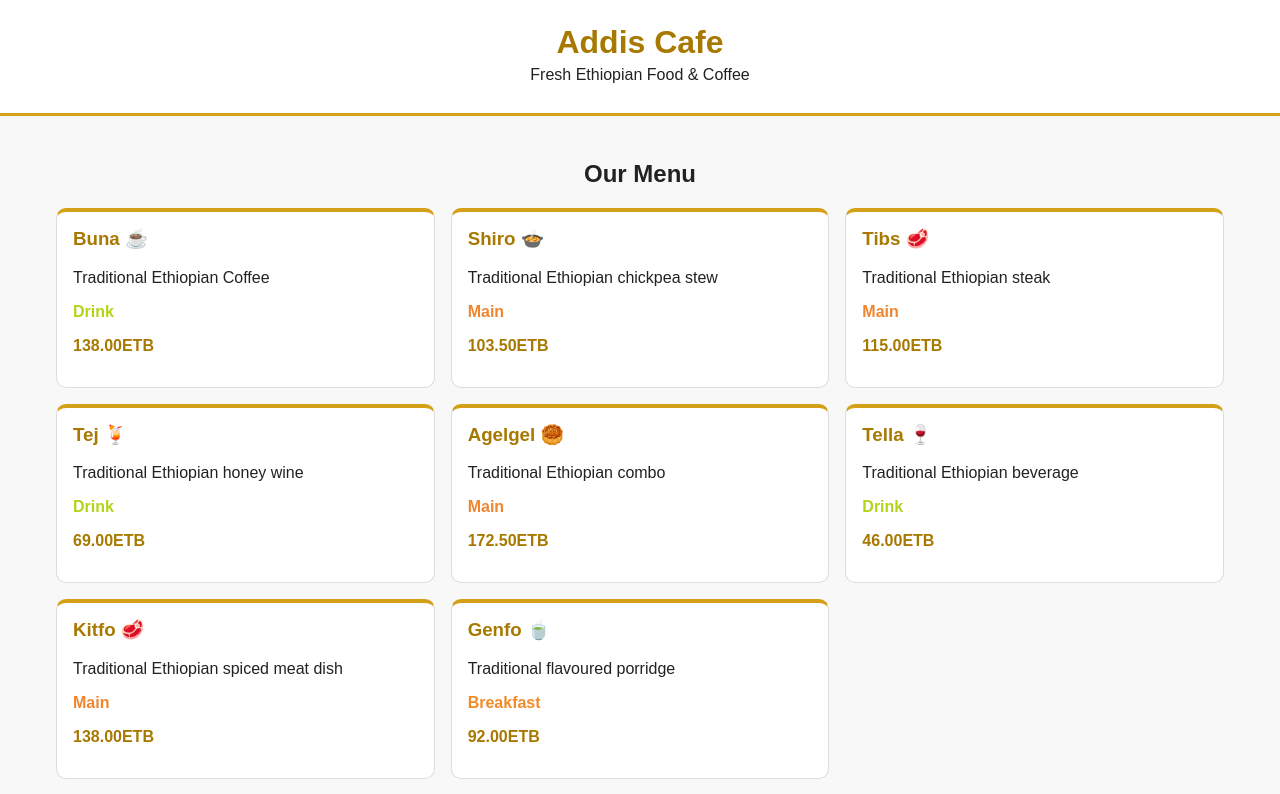
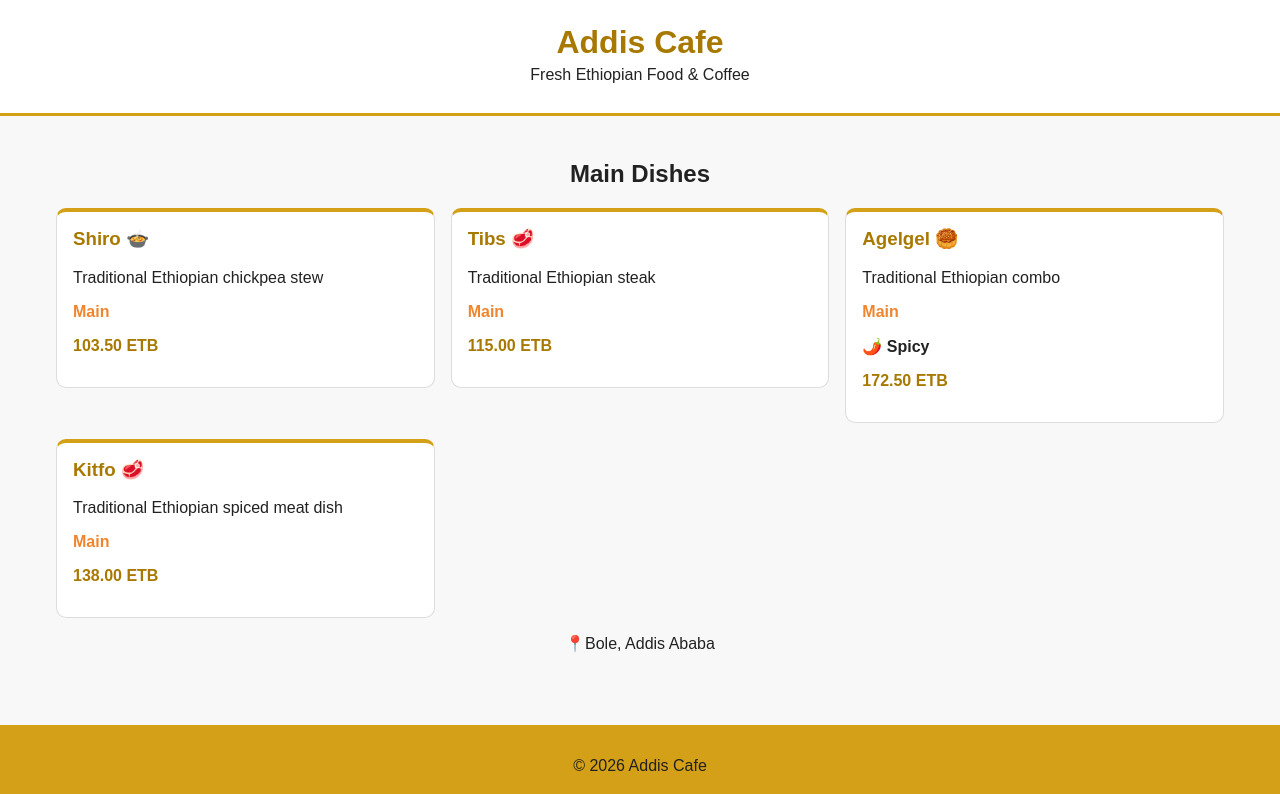
Before and after one commit to mistere12/react, a React (Vite) app: page / in a window 1280 px wide. Shown: the top 794 px of the page. Built offline with nearby package versions, Linux system fonts and the light colour scheme.

Commit message:
Day 27: add props, validation & rendering patterns

```diff
--- a/package.json
+++ b/package.json
@@ -10,6 +10,7 @@
     "preview": "vite preview"
   },
   "dependencies": {
+    "prop-types": "^15.8.1",
     "react": "^19.2.8",
     "react-dom": "^19.2.8"
   },
--- a/src/App.jsx
+++ b/src/App.jsx
@@ -1,5 +1,5 @@
 import { Header} from './Header'
-import { Menu } from './Menu'
+import  Menu  from './Menu'
 import { Footer } from './Footer'
 
 function App() {
@@ -15,7 +15,7 @@ function App() {
 
      <Footer/>
     </>
-  )
+  );
 }
 
-export default App
+export default App;
--- /dev/null
+++ b/src/Card.jsx
@@ -0,0 +1,11 @@
+import PropTypes from "prop-types";
+
+function Card({ children }) {
+  return <div className="card">{children}</div>;
+}
+
+Card.propTypes = {
+  children: PropTypes.node.isRequired
+};
+
+export default Card;
--- /dev/null
+++ b/src/Dish.jsx
@@ -0,0 +1,35 @@
+import PropTypes from "prop-types";
+
+function Dish({ name, price, description, category, emoji, spicy, currency = "ETB" }) {
+  return (
+    <article className={`menu-item ${category.toLowerCase()}`}>
+      <h3>
+        {name} {emoji}
+      </h3>
+
+      <p>{description}</p>
+
+      <p className={`category ${category.toLowerCase()}`}>
+        {category}
+      </p>
+
+      {spicy && <p className="spicy">🌶️ Spicy</p>}
+
+      <p className="price">
+        {(price * 1.15).toFixed(2)} {currency}
+      </p>
+    </article>
+  );
+}
+
+Dish.propTypes = {
+  name: PropTypes.string.isRequired,
+  price: PropTypes.number.isRequired,
+  description: PropTypes.string.isRequired,
+  category: PropTypes.string.isRequired,
+  emoji: PropTypes.string.isRequired,
+  spicy: PropTypes.bool,
+  currency: PropTypes.string
+};
+
+export default Dish;
--- a/src/Menu.jsx
+++ b/src/Menu.jsx
@@ -1,91 +1,38 @@
-import { MenuItem } from './MenuItem';
+import menu from "./data";
+import Dish from "./Dish";
+import Card from "./Card";
 
-const menu= [
-    {
-        id: 1,
-        name: "Buna",
-        price: 120,
-        description: "Traditional Ethiopian Coffee",
-        category: "Drink",
-        emoji: "☕"
-    },
-     {
-        id: 2,
-        name: "Shiro",
-        price: 90,
-        description: "Traditional Ethiopian chickpea stew",
-        category: "Main",
-        emoji: "🍲"
-    },
-    {
-        id: 3,
-        name: "Tibs",
-        price: 100,
-        description: "Traditional Ethiopian steak",
-        category: "Main",
-        emoji: "🥩"
-    },
-    {
-        id: 4,
-        name: "Tej",
-        price: 60,
-        description: "Traditional Ethiopian honey wine",
-        category: "Drink",
-        emoji: "🍹"
-    },
-    {
-        id: 5,
-        name: "Agelgel",
-        price: 150,
-        description: "Traditional Ethiopian combo",
-        category: "Main",
-        emoji:"🥮"
-    },
-    {
-        id: 6,
-        name: "Tella",
-        price: 40,
-        description: "Traditional Ethiopian beverage",
-        category: "Drink",
-        emoji: "🍷"
-    },
-    {
-        id: 7,
-        name: "Kitfo",
-        price: 120,
-        description: "Traditional Ethiopian spiced meat dish",
-        category: "Main",
-        emoji: "🥩"
-    },
-    {
-        id: 8,
-        name: "Genfo",
-        price: 80,
-        description: "Traditional flavoured porridge",
-        category: "Breakfast",
-        emoji: "🍵"
-    },
+function Menu() {
+  const selectedCategory = "Main";
 
+  const filteredMenu = menu.filter(
+    (dish) => dish.category === selectedCategory
+  );
 
+  if (filteredMenu.length === 0) {
+    return <p>No dishes found in this category.</p>;
+  }
 
-];
+  return (
+    <section>
+      <h2>{selectedCategory} Dishes</h2>
 
-export function Menu(){   //no props nedded bc Menu.jsx owns z data (menu)
-    return (
-        <>
-        <h2>Our Menu</h2>
-        <div className="menu">
-        {menu.map(d=>(
-            <MenuItem
-                key= {d.id}
-                name= {d.name}
-                price= {d.price}
-                description= {d.description}
-                category= {d.category}
-                emoji= {d.emoji}
+      <div className="menu">
+        {filteredMenu.map((dish) => (
+          <Card key={dish.id}>
+            <Dish
+              name={dish.name}
+              price={dish.price}
+              description={dish.description}
+              category={dish.category}
+              emoji={dish.emoji}
+              spicy={dish.spicy}
             />
+          </Card>
         ))}
-        </div>
-        </>
-    );
+      </div>
+    </section>
+  );
 }
+
+export default Menu;
--- /dev/null
+++ b/src/data.js
@@ -0,0 +1,77 @@
+const menu= [
+    {
+        id: 1,
+        name: "Buna",
+        price: 120,
+        description: "Traditional Ethiopian Coffee",
+        category: "Drink",
+        emoji: "☕",
+        spicy: false
+    },
+     {
+        id: 2,
+        name: "Shiro",
+        price: 90,
+        description: "Traditional Ethiopian chickpea stew",
+        category: "Main",
+        emoji: "🍲",
+        spicy: false
+    },
+    {
+        id: 3,
+        name: "Tibs",
+        price: 100,
+        description: "Traditional Ethiopian steak",
+        category: "Main",
+        emoji: "🥩",
+        spicy: false
+    },
+    {
+        id: 4,
+        name: "Tej",
+        price: 60,
+        description: "Traditional Ethiopian honey wine",
+        category: "Drink",
+        emoji: "🍹",
+        spicy: false
+    },
+    {
+        id: 5,
+        name: "Agelgel",
+        price: 150,
+        description: "Traditional Ethiopian combo",
+        category: "Main",
+        emoji:"🥮",
+        spicy: true
+    },
+    {
+        id: 6,
+        name: "Tella",
+        price: 40,
+        description: "Traditional Ethiopian beverage",
+        category: "Drink",
+        emoji: "🍷",
+        spicy: false
+    },
+    {
+        id: 7,
+        name: "Kitfo",
+        price: 120,
+        description: "Traditional Ethiopian spiced meat dish",
+        category: "Main",
+        emoji: "🥩",
+        spicy: false
+    },
+    {
+        id: 8,
+        name: "Genfo",
+        price: 80,
+        description: "Traditional flavoured porridge",
+        category: "Breakfast",
+        emoji: "🍵",
+        spicy: false
+    },
+
+];
+
+export default menu;
--- a/src/index.css
+++ b/src/index.css
@@ -116,3 +116,12 @@ footer {
 .category.main {
   color: #f0852d;
 }
+
+
+.card {
+  height: 100%;
+}
+
+.spicy {
+  font-weight: bold;
+}
```
Also changed, not shown: 1 other file (tests, documents, lock files or other folders).
